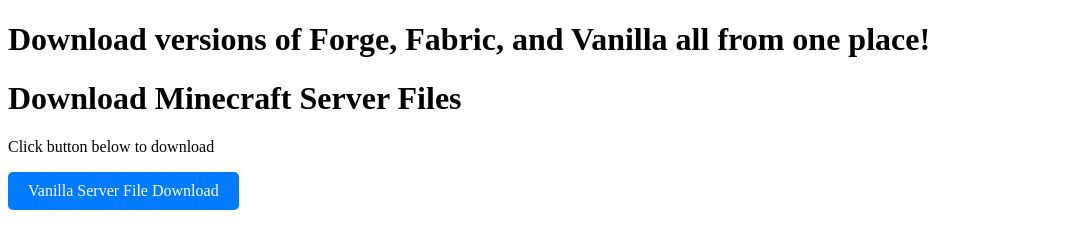
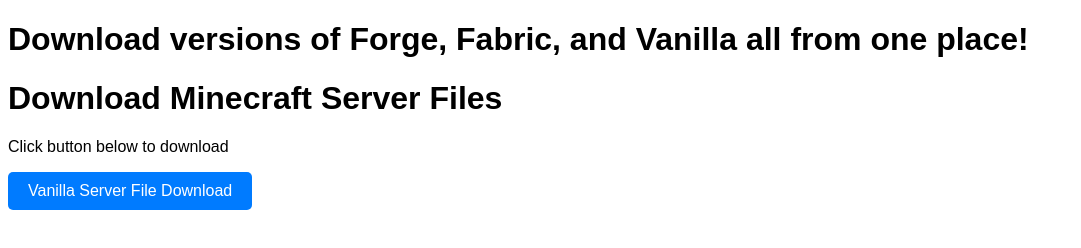
Before and after one commit to Olicreater13/webpage, a plain HTML site: page index.html in a window 1280 px wide. Shown: the whole page, without its empty margins (0-1081 px from the left). Drawn offline with Linux system fonts and the light colour scheme.

Commit message:
multiple font changes

```diff
--- a/index.html
+++ b/index.html
@@ -3,9 +3,9 @@
     <Head>
         <meta charset="UTF-8">
         <meta name="viewport" content="width=device-width, initial-scale=1.0">
-        <title style="font-family:sans-serif"> Easy Minecraft Server File Downloads </title>
+        <title> Easy Minecraft Server File Downloads </title>
         <body>
-            <h1> Download versions of Forge, Fabric, and Vanilla all from one place! </h1>
+            <h1 style="font-family:sans-serif"> Download versions of Forge, Fabric, and Vanilla all from one place! </h1>
 
         </body>
         <style>
@@ -26,8 +26,8 @@
         </style>
 </Head>
 <body>
-    <h1>Download Minecraft Server Files</h1>
-    <p>Click button below to download</p>
-    <a href="1.21.4vanilla.jar" download="1.21.4vanilla.jar" class="download-btn">Vanilla Server File Download</a>
+    <h1 style="font-family:sans-serif">Download Minecraft Server Files</h1>
+    <p style="font-family:sans-serif">Click button below to download</p>
+    <a  style="font-family:sans-serif" href="1.21.4vanilla.jar" download="1.21.4vanilla.jar" class="download-btn">Vanilla Server File Download</a>
 </body>
 </html>
```
